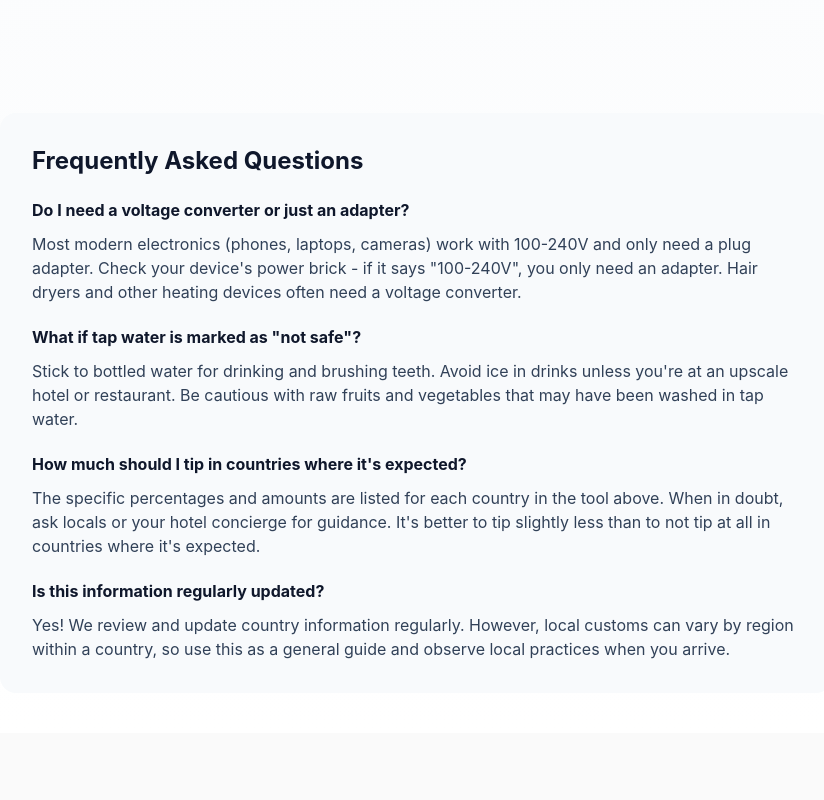
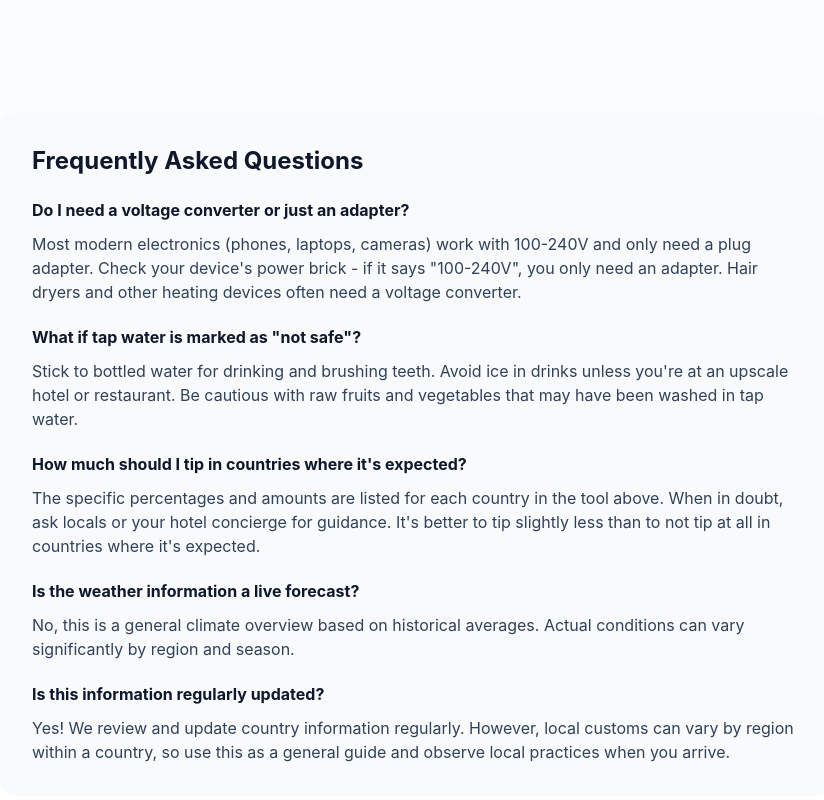
Before and after one commit to bansalmanik/travel-website, a Next.js app: page /travel-essentials in a window 1280 px wide. Shown: the part 687-1487 px from the top of the page, without its empty margins (224-1048 px from the left). Before the commit the page ends 1420 px from the top, so only its background shows below. Built offline with nearby package versions, Linux system fonts and the light colour scheme.

Commit message:
Update page.tsx

```diff
--- a/app/travel-essentials/page.tsx
+++ b/app/travel-essentials/page.tsx
@@ -73,6 +73,14 @@ export default function TravelEssentialsPage() {
         acceptedAnswer: {
           '@type': 'Answer',
           text: 'The specific percentages and amounts are listed for each country in the tool. When in doubt, ask locals or your hotel concierge for guidance. It\'s better to tip slightly less than to not tip at all in countries where it\'s expected.',
+        },
+      },
+      {
+        '@type': 'Question',
+        name: 'Is the weather information a live forecast?',
+        acceptedAnswer: {
+          '@type': 'Answer',
+          text: 'No, this is a general climate overview based on historical averages. Actual conditions can vary significantly by region and season.',
         },
       },
       {
@@ -189,6 +197,16 @@ export default function TravelEssentialsPage() {
 
               <div>
                 <h3 className="font-bold text-slate-900 mb-2">
+                  Is the weather information a live forecast?
+                </h3>
+                <p className="text-slate-700 text-sm sm:text-base">
+                  No, this is a general climate overview based on historical averages. Actual conditions
+                  can vary significantly by region and season.
+                </p>
+              </div>
+
+              <div>
+                <h3 className="font-bold text-slate-900 mb-2">
                   Is this information regularly updated?
                 </h3>
                 <p className="text-slate-700 text-sm sm:text-base">
```
